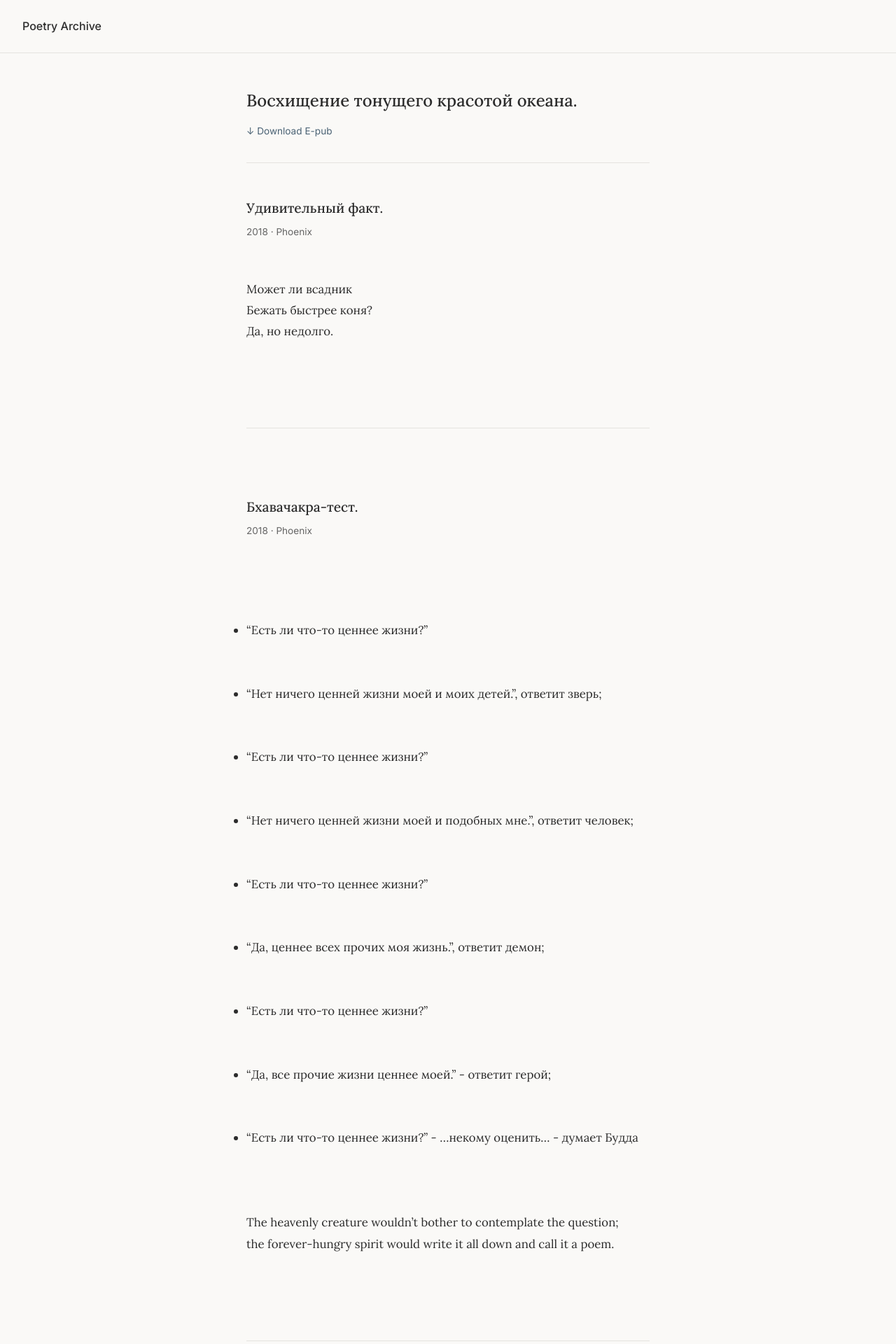
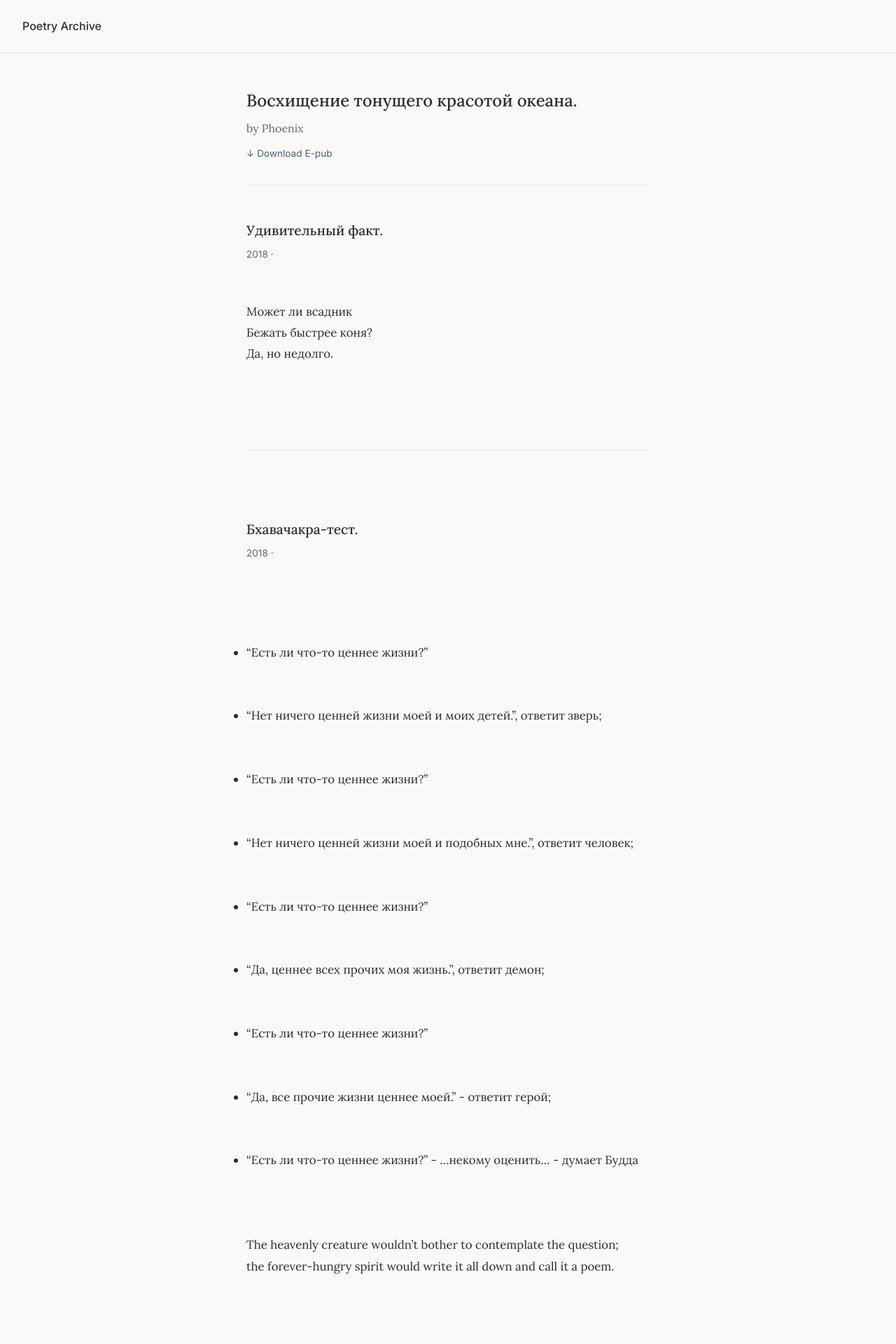
Before and after one commit to whobyphoenix/poetry, a Jekyll site: the page built from _books/drowning-admiration.md, in a window 1280 px wide. Shown: the top 1920 px of the page at 70% size. Built offline with Jekyll 4.4.1, drawn with Linux system fonts in a browser that asks for light colours; some of the changed text lies outside the part shown.

Commit message:
Define one-author-per-book restriction

```diff
--- a/_layouts/book.html
+++ b/_layouts/book.html
@@ -2,9 +2,15 @@
 layout: default
 ---
 {% assign book_name = page.path | split: '/' | last | split: '.' | first %}
+{% assign book_author_id = page.author | default: "" %}
+{% assign book_author = site.authors | where_exp: "a", "a.path contains book_author_id" | first %}
+
 <article class="book">
   <header class="book-header">
     <h1>{{ page.title }}</h1>
+    {% if book_author %}
+    <p class="book-author">by {% if book_author.url %}<a href="{{ book_author.url }}">{{ book_author.name }}</a>{% else %}{{ book_author.name }}{% endif %}</p>
+    {% endif %}
     {% if page.description %}
     <p class="book-description">{{ page.description }}</p>
     {% endif %}
@@ -38,9 +44,29 @@ layout: default
             {{ day | plus: 0 }}, {{ year }}
           </time>
           {% endif %}
-          {% if poem.authors %}
+          {% if poem.authors and book_author_id != "" %}
+            {% assign author_list = poem.authors | split: ', ' %}
+            {% assign poem_has_book_author = false %}
+            {% assign collaborators = "" | split: "" %}
+            {% for author_id in author_list %}
+              {% assign author_id_stripped = author_id | strip %}
+              {% if author_id_stripped == book_author_id %}
+                {% assign poem_has_book_author = true %}
+              {% else %}
+                {% assign author = site.authors | where_exp: "a", "a.path contains author_id_stripped" | first %}
+                {% if author %}
+                  {% assign collaborators = collaborators | push: author %}
+                {% endif %}
+              {% endif %}
+            {% endfor %}
+            {% if poem_has_book_author and collaborators.size > 0 %}
+              <span class="collab">In collaboration with
+                {% for author in collaborators %}
+                  {% if author.url %}<a href="{{ author.url }}">{{ author.name }}</a>{% else %}{{ author.name }}{% endif %}{% unless forloop.last %}, {% endunless %}
+                {% endfor %}
+              </span>
+            {% elsif poem_has_book_author == false %}
               <span class="authors">
-            {% assign author_list = poem.authors | split: ', ' %}
                 {% for author_id in author_list %}
                   {% assign author_id_stripped = author_id | strip %}
                   {% assign author = site.authors | where_exp: "a", "a.path contains author_id_stripped" | first %}
@@ -54,6 +80,7 @@ layout: default
                 {% endfor %}
               </span>
             {% endif %}
+          {% endif %}
         </div>
       </header>
 
--- a/css/style.css
+++ b/css/style.css
@@ -91,6 +91,18 @@ h2.poem-title {
   color: var(--accent);
 }
 
+.poem-meta .collab {
+  font-style: italic;
+}
+
+.poem-meta .collab a {
+  color: var(--text-light);
+}
+
+.poem-meta .collab a:hover {
+  color: var(--accent);
+}
+
 .poem-body {
   white-space: pre-wrap;
   font-size: 1.05rem;
@@ -114,7 +126,21 @@ h2.poem-title {
 .book-header h1 {
   font-size: 1.5rem;
   font-weight: 500;
+  margin-bottom: 0.3rem;
+}
+
+.book-author {
+  font-size: 1rem;
+  color: var(--text-light);
   margin-bottom: 0.5rem;
+}
+
+.book-author a {
+  color: var(--text-light);
+}
+
+.book-author a:hover {
+  color: var(--accent);
 }
 
 .book-description {
```
Also changed, not shown: _books/drowning-admiration.md (+1 -0 lines), _books/flashlight-in-the-dark.md (+1 -0 lines), scripts/generate_epubs.py (+53 -14 lines). Lines whose indentation alone changed are shown as unchanged.
